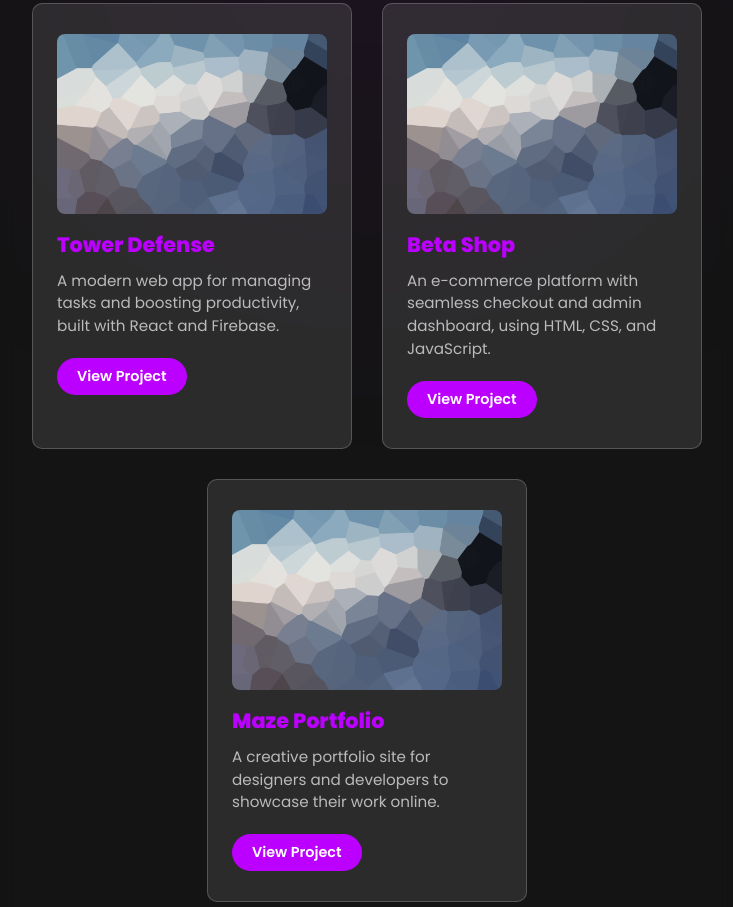
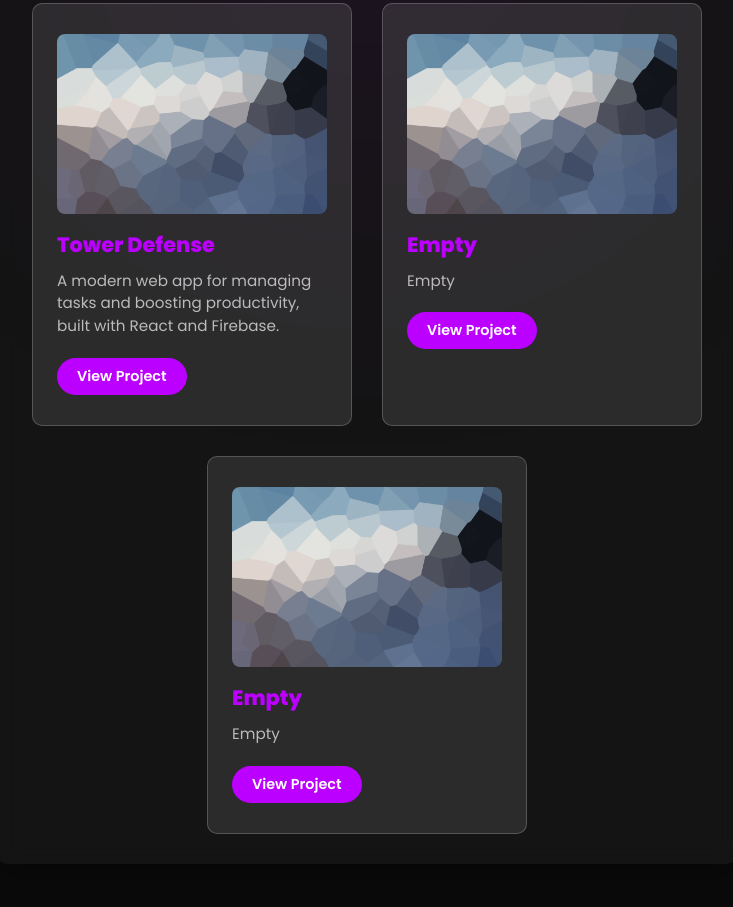
Before and after one commit to mazijoni/mazijoni.github.io, a plain HTML site: page portefolio/our-projects.html in a window 1280 px wide. Shown: the part 493-1400 px from the top of the page, without its empty margins (273-1006 px from the left). Drawn offline with Linux system fonts and the light colour scheme.

Commit message:
moved files

```diff
--- a/our-projects.html
+++ b/portefolio/our-projects.html
@@ -202,22 +202,22 @@
           </div>
           <div class="project-title">Tower Defense</div>
           <div class="project-desc">A modern web app for managing tasks and boosting productivity, built with React and Firebase.</div>
+          <a href="" class="project-link" target="_blank">View Project</a>
+        </div>
+        <div class="project-card">
+          <div class="project-image">
+            <img src="placeholder.gif" alt="Project Preview">
+          </div>
+          <div class="project-title">Empty</div>
+          <div class="project-desc">Empty</div>
           <a href="#" class="project-link" target="_blank">View Project</a>
         </div>
         <div class="project-card">
           <div class="project-image">
             <img src="placeholder.gif" alt="Project Preview">
           </div>
-          <div class="project-title">Beta Shop</div>
-          <div class="project-desc">An e-commerce platform with seamless checkout and admin dashboard, using HTML, CSS, and JavaScript.</div>
-          <a href="#" class="project-link" target="_blank">View Project</a>
-        </div>
-        <div class="project-card">
-          <div class="project-image">
-            <img src="placeholder.gif" alt="Project Preview">
-          </div>
-          <div class="project-title">Maze Portfolio</div>
-          <div class="project-desc">A creative portfolio site for designers and developers to showcase their work online.</div>
+          <div class="project-title">Empty</div>
+          <div class="project-desc">Empty</div>
           <a href="#" class="project-link" target="_blank">View Project</a>
         </div>
       </div>
```
Also changed, not shown: portefolio/contact-us.html (renamed from contact-us.html), portefolio/index.html (renamed from index.html), portefolio/logo.png (renamed from logo.png), portefolio/logo_2.png (renamed from logo_2.png), portefolio/logo_transparant.png (renamed from logo_transparant.png), portefolio/placeholder.gif (renamed from placeholder.gif), portefolio/script.js (renamed from script.js), portefolio/style.css (renamed from style.css), 3 other files.
